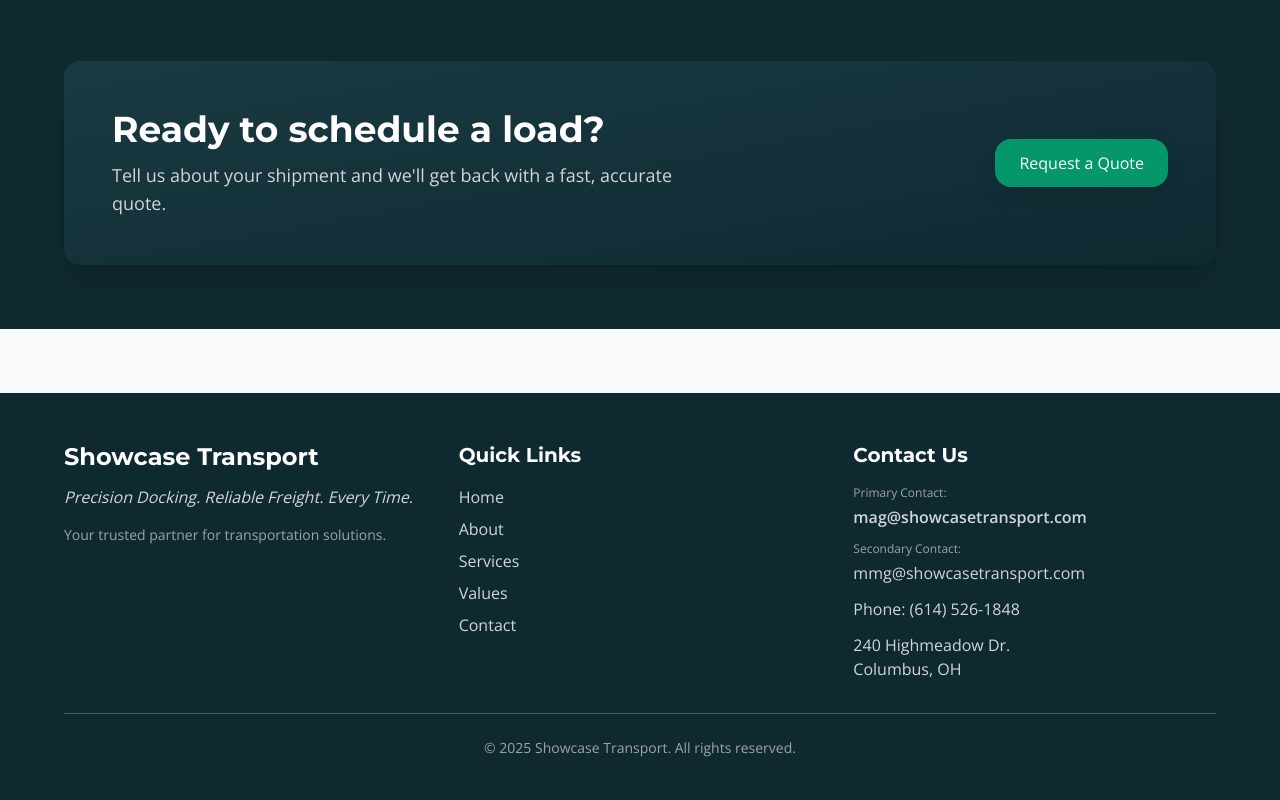
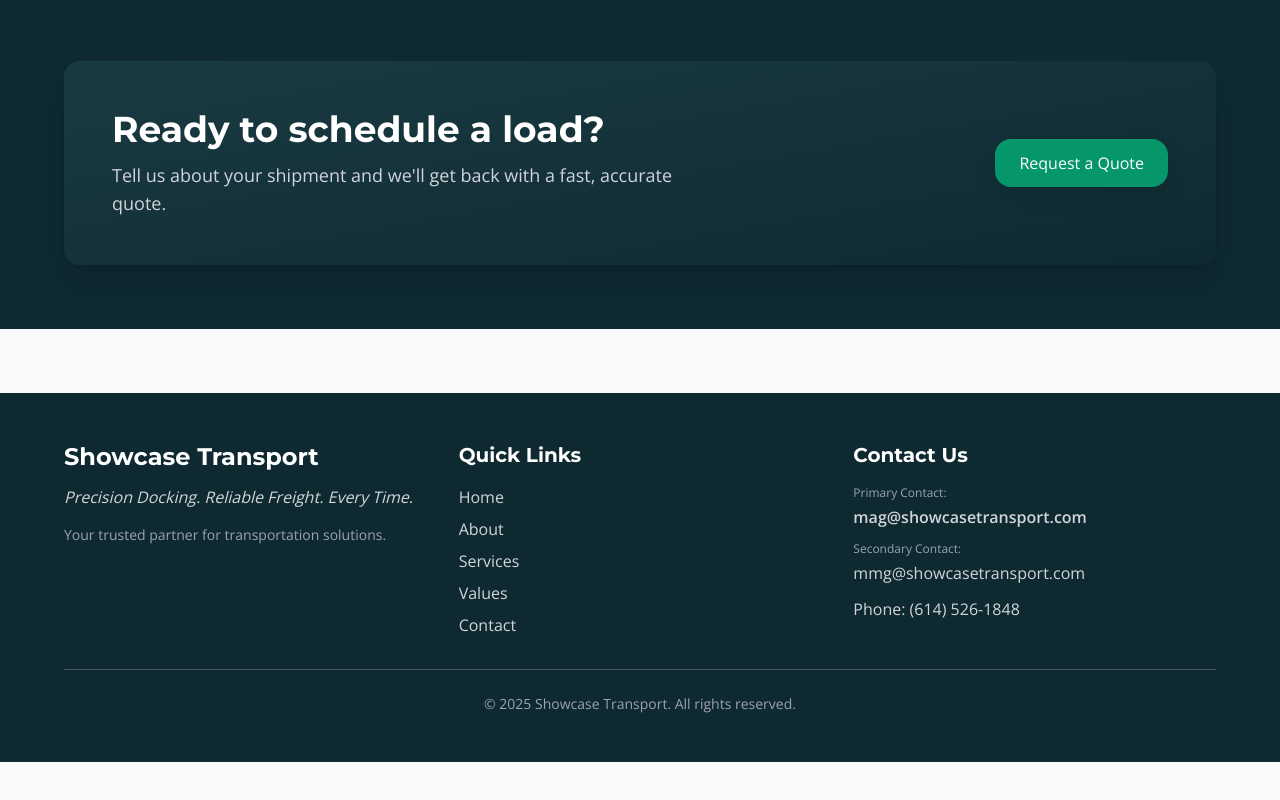
Before and after one commit to knightofren2588/showcase-transport, a React (Vite) app: page / in a window 1280 px wide. Shown: the part 3822-4622 px from the top of the page. After the commit the page ends 4584 px from the top, so only its background shows below. Built offline with nearby package versions, Linux system fonts and the light colour scheme.

Commit message:
Remove footer address

```diff
--- a/src/components/Footer.jsx
+++ b/src/components/Footer.jsx
@@ -86,10 +86,6 @@ const Footer = () => {
                     Phone: (614) 526-1848
                   </a>
                 </li>
-                <li className="text-gray-300">
-                  240 Highmeadow Dr.<br />
-                  Columbus, OH
-                </li>
               </ul>
             </div>
           </div>
```
